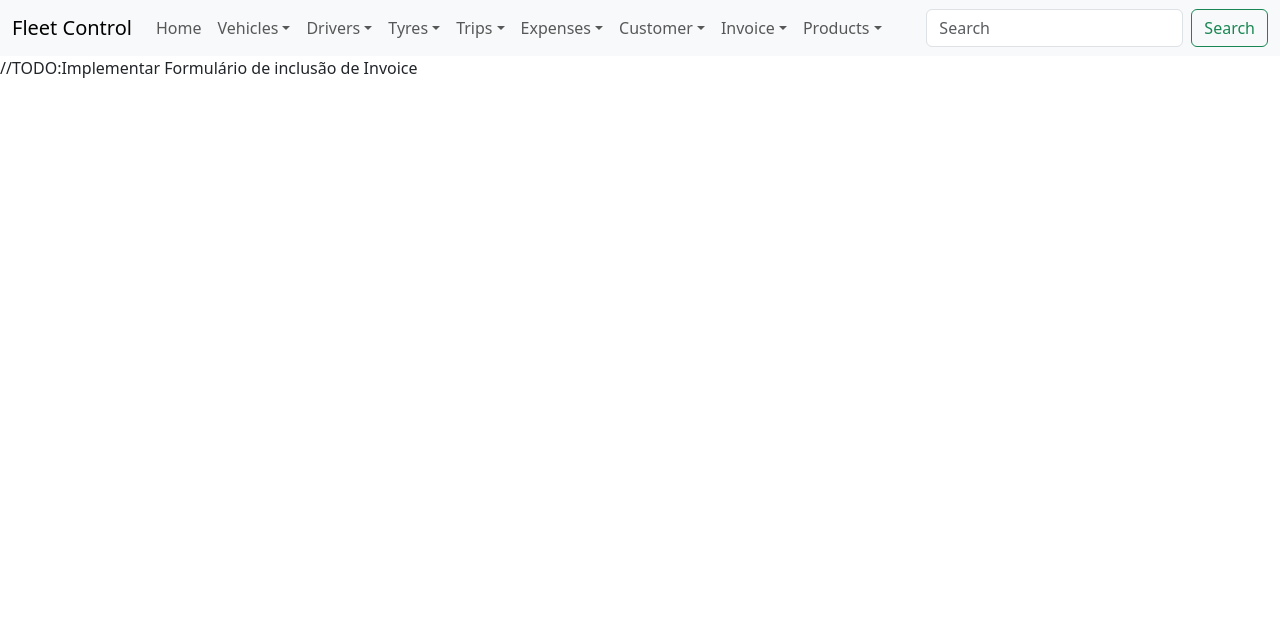
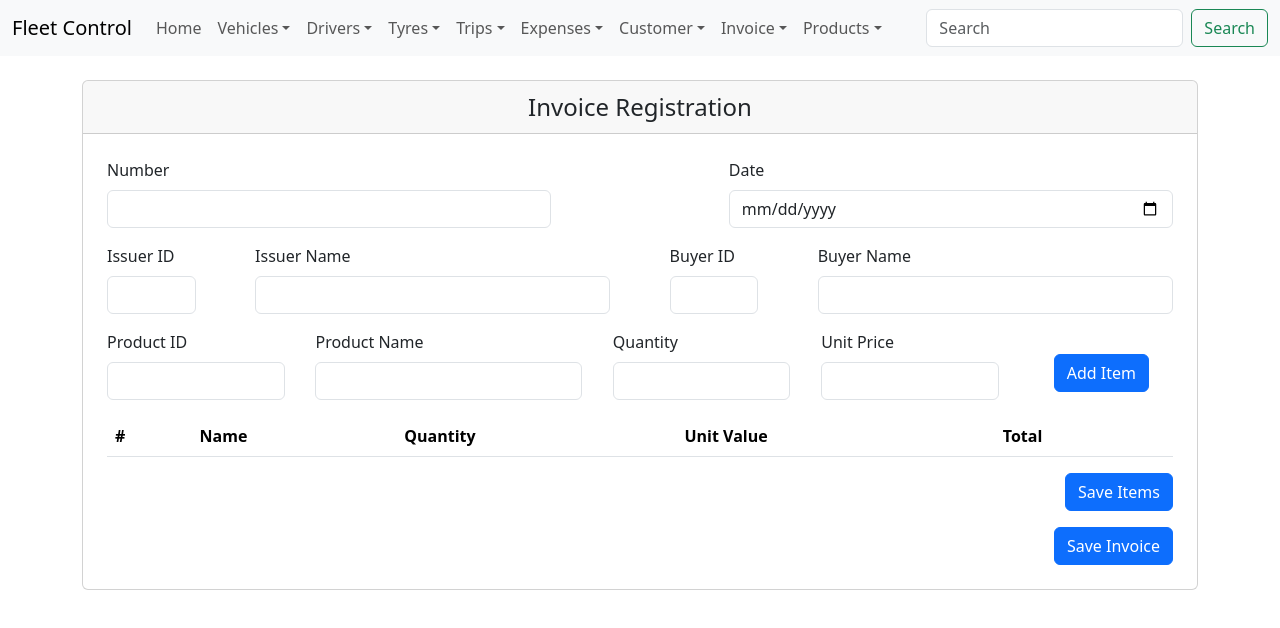
Before and after one commit to denisonkolling/fleet-control-ui, a React (Vite) app: page /register-invoice in a window 1280 px wide. Shown: the top 628 px of the page. Built offline with nearby package versions, Linux system fonts and the light colour scheme.

Commit message:
feat: add items list in invoice form

```diff
--- a/src/pages/AddInvoice.jsx
+++ b/src/pages/AddInvoice.jsx
@@ -1,5 +1,5 @@
 import { React, useState } from 'react';
-import { Form, Button, Container, Navbar, Card } from 'react-bootstrap';
+import { Form, Button, Container, Navbar, Card, Table } from 'react-bootstrap';
 import invoiceService from '../service/invoice.service';
 import NavbarSystem from '../components/Navbar';
 import CardHeader from 'react-bootstrap/esm/CardHeader';
@@ -8,29 +8,67 @@ const AddInvoice = () => {
 	const [invoice, setInvoice] = useState({
 		number: '',
 		date: '',
-		issuer: '',
-		buyer: '',
+		issuerId: '',
+		buyerId: '',
 		items: [],
 	});
+
+	const [item, setItem] = useState({
+		id: 0,
+		productId: '',
+		productName: '',
+		quantity: '',
+		unitPrice: '',
+	});
+
+	const [itemsList, setItemsList] = useState([]);
 
 	const handleChange = (e) => {
 		const value = e.target.value;
 		setInvoice({ ...invoice, [e.target.name]: value });
 	};
 
-	const handleSubmit = (e) => {
-		e.preventDefault();
+	const handleItemChange = (e) => {
+		const value = e.target.value;
+		setItem({ ...item, [e.target.name]: value });
+	};
 
+	const handleAddItem = () => {
+		setItem({
+			...item,
+			id: itemsList.length + 1,
+		});
+		setItemsList([...itemsList, item]);
+		setItem({
+			id: 0,
+			productId: '',
+			productName: '',
+			quantity: '',
+			unitPrice: '',
+		});
+	};
+
+	const handleAddItems = () => {
+		setInvoice({ ...invoice, items: itemsList });
+	};
+
+	const handleAddItemsInvoice = () => {
+		handleAddItems();
+	};
+
+	const handleSubmit = (event) => {
+		event.preventDefault();
 		invoiceService
 			.saveInvoice(invoice)
 			.then((res) => {
 				setInvoice({
 					number: '',
 					date: '',
-					issuer: '',
-					buyer: '',
+					issuerId: '',
+					buyerId: '',
 					items: [],
 				});
+				setItemsList([]);
 			})
 			.catch((error) => {
 				console.log(error);
@@ -40,7 +78,175 @@ const AddInvoice = () => {
 	return (
 		<>
 			<NavbarSystem />
-			//TODO:Implementar Formulário de inclusão de Invoice
+			<Container className="mt-4">
+				<Card>
+					<CardHeader className="text-center fs-4">
+						Invoice Registration
+					</CardHeader>
+					<Container className="p-4">
+						<Form onSubmit={handleSubmit}>
+							<div className="d-flex justify-content-between">
+								<Form.Group className="mb-3 col-md-5" controlId="name">
+									<Form.Label>Number</Form.Label>
+									<Form.Control
+										type="number"
+										name="number"
+										onChange={handleChange}
+										value={invoice.number}
+										required
+									/>
+								</Form.Group>
+								<Form.Group className="mb-3 col-md-5" controlId="name">
+									<Form.Label>Date</Form.Label>
+									<Form.Control
+										type="date"
+										name="date"
+										onChange={handleChange}
+										value={invoice.date}
+										required
+									/>
+								</Form.Group>
+							</div>
+
+							<div className="d-flex justify-content-between">
+								<Form.Group className="mb-3 col-md-1" controlId="name">
+									<Form.Label>Issuer ID</Form.Label>
+									<Form.Control
+										type="number"
+										name="issuerId"
+										onChange={handleChange}
+										value={invoice.issuerId}
+										required
+									/>
+								</Form.Group>
+
+								<Form.Group className="mb-3 col-md-4" controlId="name">
+									<Form.Label>Issuer Name</Form.Label>
+									<Form.Control
+										type="number"
+										name="issuerName"
+										onChange={handleChange}
+										value={invoice.issuerName}
+										readOnly
+										required
+									/>
+								</Form.Group>
+
+								<Form.Group className="mb-3 col-md-1" controlId="name">
+									<Form.Label>Buyer ID</Form.Label>
+									<Form.Control
+										type="number"
+										name="buyerId"
+										onChange={handleChange}
+										value={invoice.buyerId}
+										required
+									/>
+								</Form.Group>
+
+								<Form.Group className="mb-3 col-md-4" controlId="name">
+									<Form.Label>Buyer Name</Form.Label>
+									<Form.Control
+										type="number"
+										name="buyerName"
+										onChange={handleChange}
+										value={invoice.buyerName}
+										readOnly
+										required
+									/>
+								</Form.Group>
+							</div>
+
+							<div className="d-flex justify-content-between">
+								<>
+									<Form.Group className="col-2">
+										<Form.Label>Product ID</Form.Label>
+										<Form.Control
+											type="number"
+											name="productId"
+											value={item.productId}
+											onChange={handleItemChange}
+										/>
+									</Form.Group>
+
+									<Form.Group className="col-3">
+										<Form.Label>Product Name</Form.Label>
+										<Form.Control
+											type="text"
+											name="productName"
+											value={item.productName}
+											onChange={handleItemChange}
+										/>
+									</Form.Group>
+
+									<Form.Group className="col-2">
+										<Form.Label>Quantity</Form.Label>
+										<Form.Control
+											type="number"
+											name="quantity"
+											value={item.quantity}
+											onChange={handleItemChange}
+										/>
+									</Form.Group>
+
+									<Form.Group className="col-2">
+										<Form.Label>Unit Price</Form.Label>
+										<Form.Control
+											type="number"
+											name="unitPrice"
+											value={item.unitPrice}
+											onChange={handleItemChange}
+										/>
+									</Form.Group>
+								</>
+
+								<Button
+									className="col23 m-4"
+									variant="primary"
+									type="button"
+									onClick={handleAddItem}>
+									Add Item
+								</Button>
+							</div>
+
+							<Table>
+								<thead>
+									<tr>
+										<th>#</th>
+										<th>Name</th>
+										<th>Quantity</th>
+										<th>Unit Value</th>
+										<th>Total</th>
+									</tr>
+								</thead>
+								<tbody>
+									{itemsList.map((item) => (
+										<tr key={item.id}>
+											<td>{item.productId}</td>
+											<td>{item.productName}</td>
+											<td>{item.quantity}</td>
+											<td>{item.unitPrice}</td>
+											<td>{item.unitPrice * item.quantity}</td>
+										</tr>
+									))}
+								</tbody>
+							</Table>
+							<div className="d-flex justify-content-end mb-3">
+								<Button
+									variant="primary"
+									type="button"
+									onClick={handleAddItemsInvoice}>
+									Save Items
+								</Button>
+							</div>
+							<div className="d-flex justify-content-end">
+								<Button variant="primary" type="submit">
+									Save Invoice
+								</Button>
+							</div>
+						</Form>
+					</Container>
+				</Card>
+			</Container>
 		</>
 	);
 };
--- a/src/pages/ListProduct.jsx
+++ b/src/pages/ListProduct.jsx
@@ -28,7 +28,7 @@ const ListProducts = () => {
 			<NavbarSystem />
 			<Container className="mt-4 col-md-6">
 				<Card>
-					<CardHeader className="text-center fs-4">Mileage Control</CardHeader>
+					<CardHeader className="text-center fs-4">Product List</CardHeader>
 					<Container className="p-4">
 						<Table>
 							<thead>
--- a/src/service/invoice.service.js
+++ b/src/service/invoice.service.js
@@ -5,6 +5,7 @@ const API_URL = "http://localhost:8080";
 class InvoiceService {
 
     saveInvoice(invoice) {
+        console.log(invoice);
         return axios.post(API_URL + "/invoice", invoice);
     }
 
```
